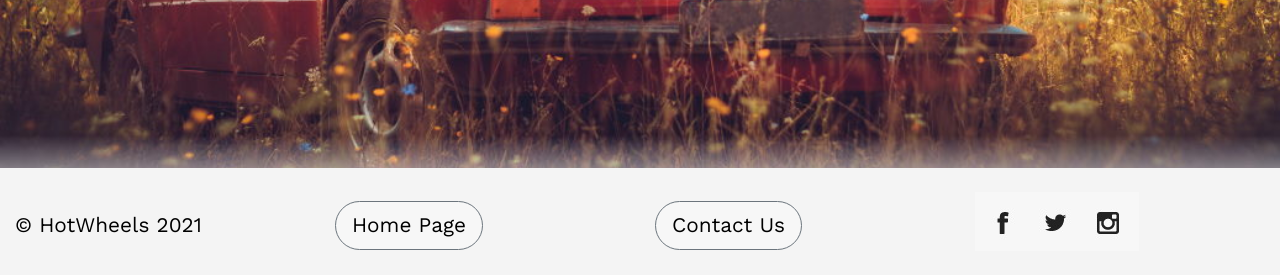
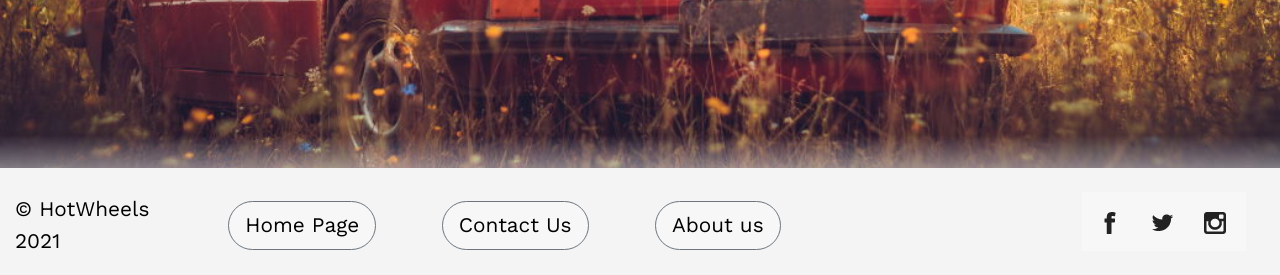
Before and after one commit to Bman301/Hot-Wheels, a Rails app: page / in a window 1280 px wide. Shown: the part 696-971 px from the top of the page. Run offline with Rails 7, Linux system fonts and the light colour scheme; style sheets or scripts are compiled from the project's sources; parts of the project's set-up code (start-up, migrations or seed data) failed here and were passed over; some libraries are stand-ins or nearby versions.

Commit message:
nice nice

```diff
--- a/app/views/layouts/application.html.erb
+++ b/app/views/layouts/application.html.erb
@@ -33,20 +33,31 @@
   <div class="footer">
     <div class="container-fluid bg-foot mb-4 mt-4">
       <div class="row d-flex align-items-center">
-        <div class="col-3 align-middle d-table-cell align-middle" >
+
+        <div class="col-2 align-middle d-table-cell align-middle" >
           <p class="copy" id="left-copy">&copy; HotWheels 2021</p>  </div>
-        <div class="col-3 align-middle my-auto d-table-cell align-middle" >
+
+        <div class="col-2 align-middle my-auto d-table-cell align-middle" >
         <p><button type="button"
             class="btn btn-secondary btn-lg btn-footer" id="home-btn">Home Page</button></p></div>
-        <div class="col-3 align-middle my-auto d-table-cell align-middle">
-            <p><button type="button"
-            class="btn btn-secondary btn-lg btn-footer" id="contact-btn">Contact Us</button></p></div>
 
-         <div class="col-3 align-middle d-table-cell align-middle" id="social">
+        <div class="col-2 align-middle my-auto d-table-cell align-middle">
+            <p>
+            <button type="button" class="btn btn-secondary btn-lg btn-footer" id="contact-btn">Contact Us</button></p></div>
+
+             <div class="col-2 align-middle d-table-cell align-middle" id="about-btn"> <p>
+            <button type="button" class="btn btn-secondary btn-lg btn-footer" id="contact-btn">About us</button></p></div>
+
+         <div class="col-2 align-middle d-table-cell align-middle" id="empty">
+
+          <br><br>
+        </div>
+
+   <div class="col-2 align-middle d-table-cell align-middle" id="social">
           <%=image_tag("social-media.jpg", alt: "social media logo")%>
           <br><br>
         </div>
-      </div>
+
     </div>
   </div>
   <p class="notice"><%= notice %></p>
```
